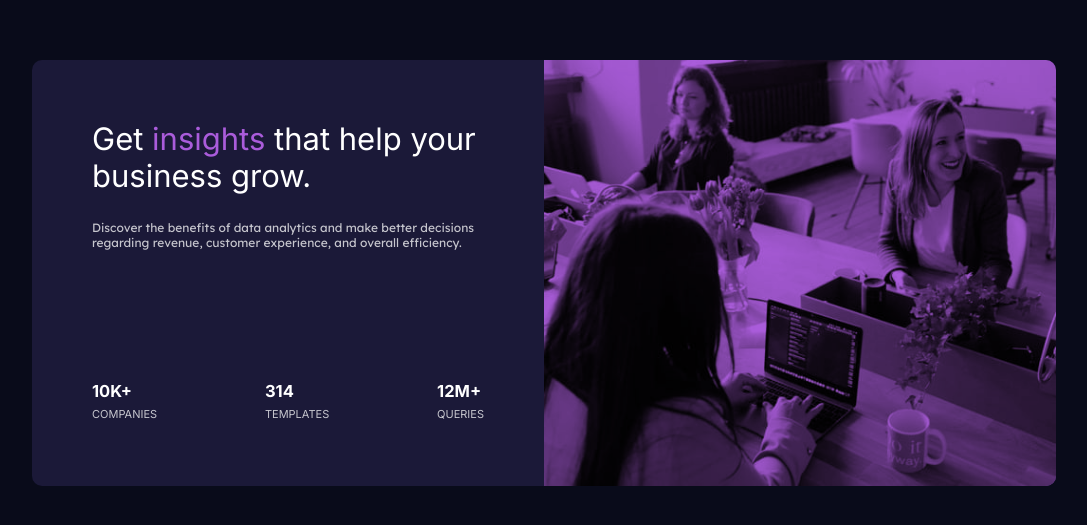
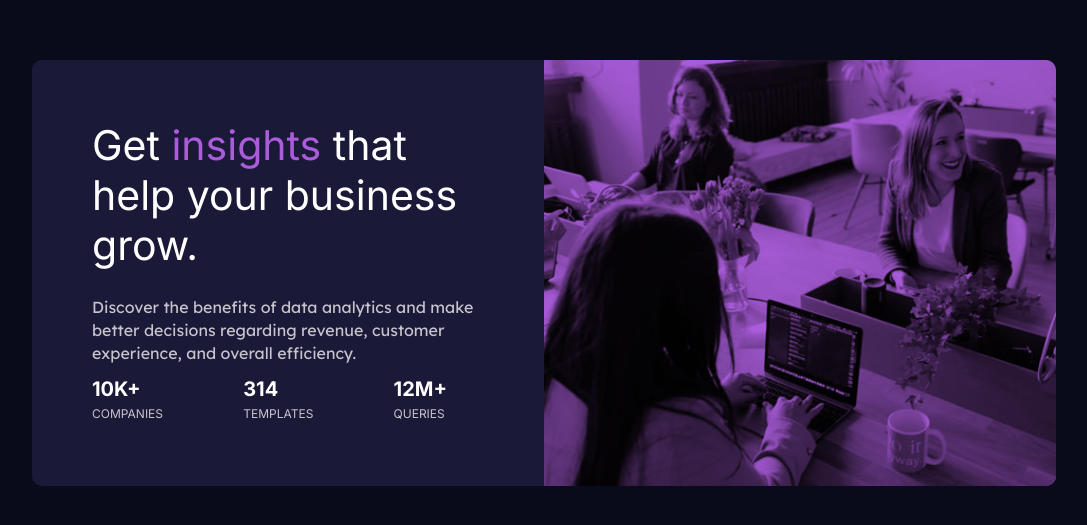
Before and after one commit to sankalp475/Frontend-stats-preview-card-component, a plain HTML site: page index.html in a window 1280 px wide. Shown: the part 127-652 px from the top of the page, without its empty margins (96-1183 px from the left). Drawn offline with Linux system fonts and the light colour scheme.

Commit message:
copleted

```diff
--- a/style.css
+++ b/style.css
@@ -56,7 +56,7 @@ div.card-content-box div.upper-flex h1 {
 	font-family: var(--Font-Inter);
 	font-weight: var(--Inter-700);
 	color: var(--White);
-	font-size: 31px;
+	font-size: 41px;
 }
 div.card-content-box div.upper-flex h1 > span {
 	color: var(--SoftViolet);
@@ -64,25 +64,27 @@ div.card-content-box div.upper-flex h1 > span {
 div.card-content-box div.upper-flex p {
 	color: var(--SlightlyWhite_C1);
 	font-family: var(--Font_Lexend);
-	font-size: 12px;
+	font-size: 16px;
+	line-height: 23px;
 }
 
 div.card-content-box div.lower-flex {
 	display: flex;
 	justify-content: space-between;
+	margin-right: 37px;
 }
 div.card-content-box div.lower-flex h4 {
 	display: flex;
 	flex-direction: column;
 	font-family: var(--Font-Inter);
-	font-size: 1.1rem;
+	font-size: 20px;
 	text-transform: uppercase;
-	line-height: 1.55rem;
+	line-height: 24.8px;
 }
 div.card-content-box div.lower-flex > h4 > span {
 	text-transform: uppercase;
 	font-weight: var(--Lexend-400);
-	font-size: 11px;
+	font-size: 12px;
 	color: var(--SlightlyWhite_C1);
 }
 
```
